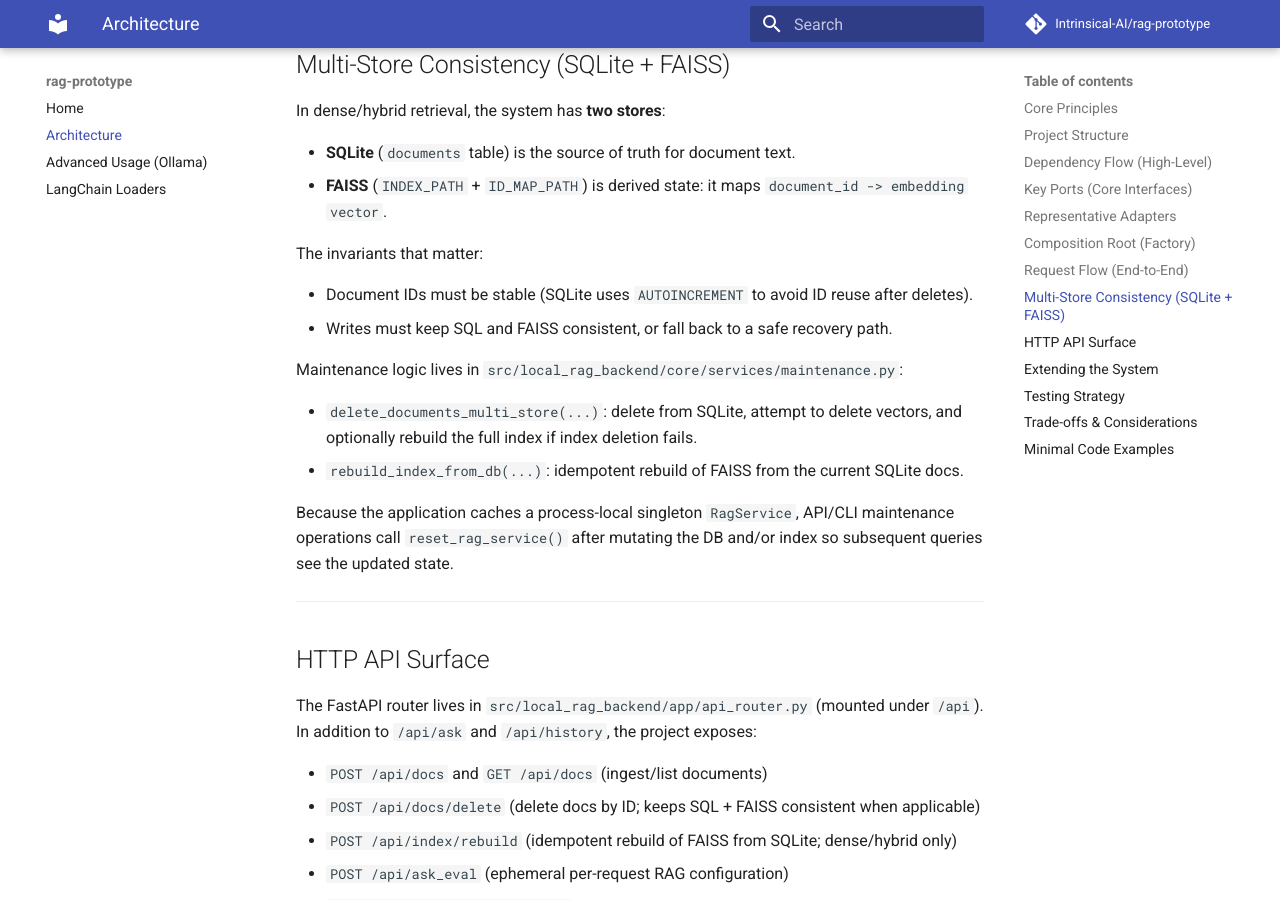
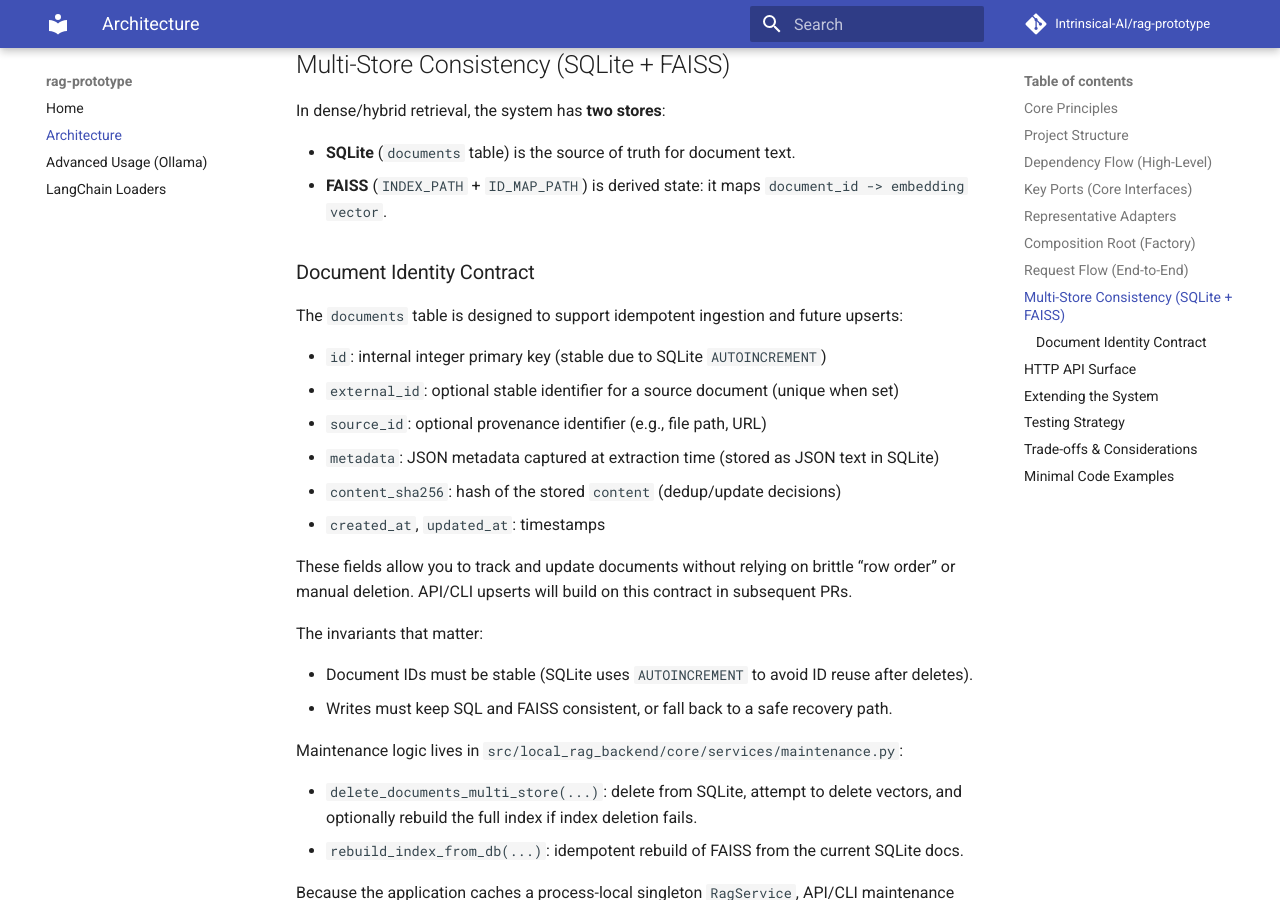
Before and after one commit to Intrinsical-AI/rag-prototype, an MkDocs documentation site: the page built from docs/architecture.md, in a window 1280 px wide and 900 px high, scrolled down 4242 px. Built offline with MkDocs 1.6.1 and Material for MkDocs 9.7.7, drawn with Linux system fonts in a browser that asks for light colours; comment, search, counter and statistics services are not loaded.

Commit message:
docs: document document identity fields (external_id, metadata, hash, timestamps)

```diff
--- a/docs/architecture.md
+++ b/docs/architecture.md
@@ -193,6 +193,20 @@ In dense/hybrid retrieval, the system has **two stores**:
 * **SQLite** (`documents` table) is the source of truth for document text.
 * **FAISS** (`INDEX_PATH` + `ID_MAP_PATH`) is derived state: it maps `document_id -> embedding vector`.
 
+### Document Identity Contract
+
+The `documents` table is designed to support idempotent ingestion and future upserts:
+
+* `id`: internal integer primary key (stable due to SQLite `AUTOINCREMENT`)
+* `external_id`: optional stable identifier for a source document (unique when set)
+* `source_id`: optional provenance identifier (e.g., file path, URL)
+* `metadata`: JSON metadata captured at extraction time (stored as JSON text in SQLite)
+* `content_sha256`: hash of the stored `content` (dedup/update decisions)
+* `created_at`, `updated_at`: timestamps
+
+These fields allow you to track and update documents without relying on brittle “row order” or
+manual deletion. API/CLI upserts will build on this contract in subsequent PRs.
+
 The invariants that matter:
 
 * Document IDs must be stable (SQLite uses `AUTOINCREMENT` to avoid ID reuse after deletes).
```
Also changed, not shown: README.md (+12 -0 lines).
